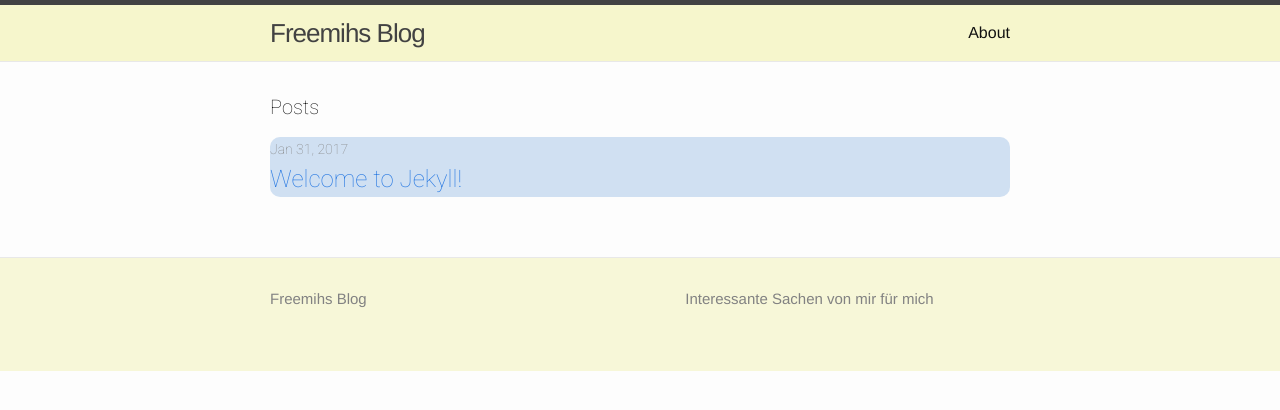
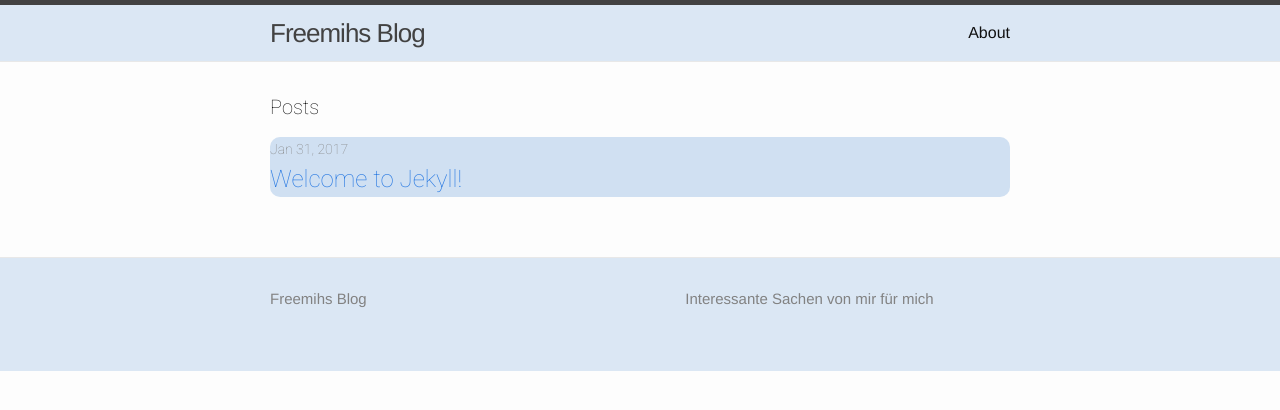
Before and after one commit to freemih/freemih.github.io, a Jekyll site: the page built from index.html, in a window 1280 px wide. Shown: the top 410 px of the page. Built offline with Jekyll 4.4.1, drawn with Linux system fonts in a browser that asks for light colours.

Commit message:
Update _layout.scss

```diff
--- a/_sass/_layout.scss
+++ b/_sass/_layout.scss
@@ -4,7 +4,7 @@
 .site-header {
     border-top: 5px solid $grey-color-dark;
     border-bottom: 1px solid $grey-color-light;
-    background-color: hsla(60, 92%, 44%, 0.2);
+    background-color: hsla(212, 75%, 44%, 0.15);
     min-height: 56px;
 
     // Positioning context for the mobile navigation icon
@@ -101,7 +101,7 @@
 .site-footer {
     border-top: 1px solid $grey-color-light;
     padding: $spacing-unit 0;
-    background-color: hsla(60, 92%, 44%, 0.15);
+    background-color: hsla(212, 75%, 44%, 0.15);
 }
 
 .footer-heading {
```
